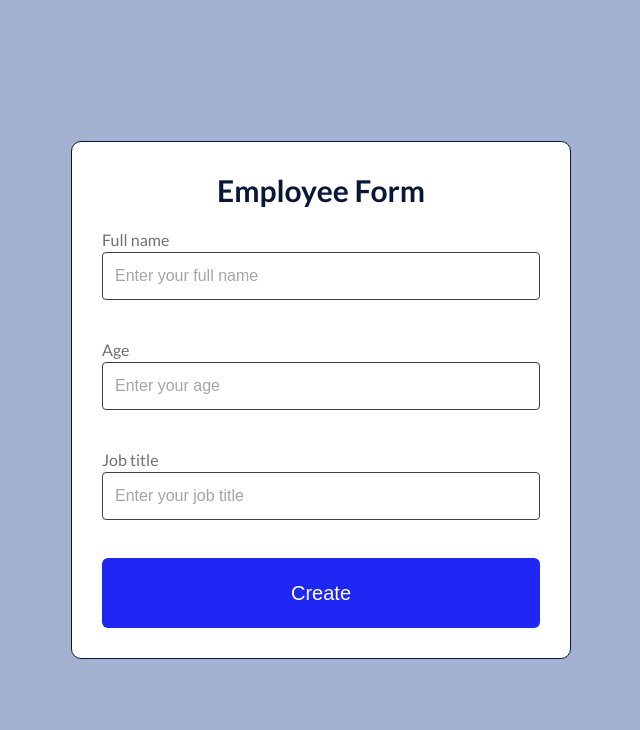
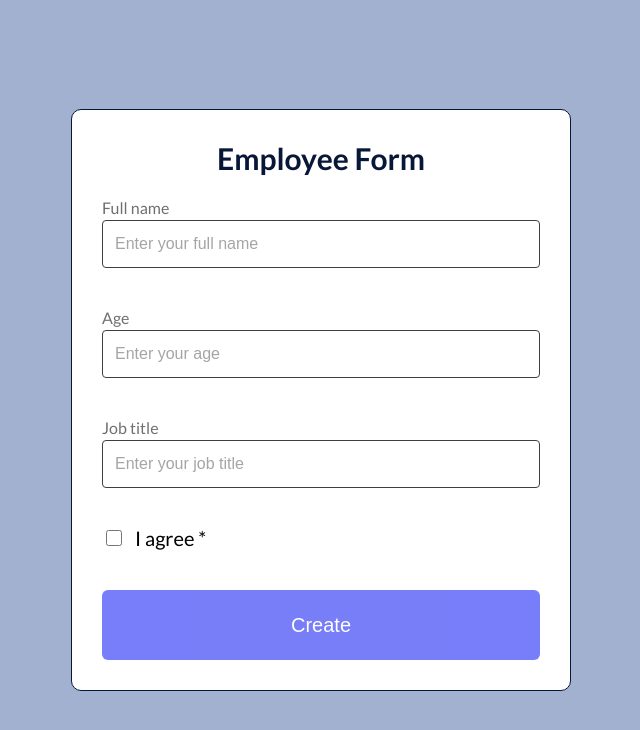
Before and after one commit to orekhov-vitaly/react_ts, a React (Vite) app: page / in a window 1280 px wide. Shown: the top 730 px of the page, without its empty margins (319-959 px from the left). Built offline with nearby package versions, Linux system fonts and the light colour scheme.

Commit message:
Add checkbox agreement in EployeeForm

```diff
--- a/src/App.tsx
+++ b/src/App.tsx
@@ -1,4 +1,3 @@
-import Homework12 from "homeworks/Homework12/Homework12";
 import GlobalStyles from "styles/GlobalStyles";
 
 // Импорты лекций
@@ -14,6 +13,7 @@ import GlobalStyles from "styles/GlobalStyles";
 // import Homework07 from "homeworks/Homework07/Homework07";
 // import Homework09 from "homeworks/Homework09/Homework09";
 // import Homework10 from "homeworks/Homework10/Homework10";
+import Homework12 from "homeworks/Homework12/Homework12";
 
 function App() {
     return (
--- a/src/components/EmployeeForm/EmployeeForm.tsx
+++ b/src/components/EmployeeForm/EmployeeForm.tsx
@@ -1,7 +1,14 @@
 import { useFormik } from "formik";
 import * as Yup from "yup";
 
-import { EmployeeFormComponent, Title } from "./styles";
+import {
+    EmployeeFormComponent,
+    Title,
+    CheckboxContainer,
+    Checkbox,
+    CheckboxLabel,
+    ErrorMessage,
+} from "./styles";
 import Input from "components/Input/Input";
 import Button from "components/Button/Button";
 import type { EmploeeFormValues } from "./types";
@@ -15,15 +22,15 @@ function EmployeeForm() {
             .typeError("Full name must be string"),
         age: Yup.number()
             .required("Age is required")
-            .test(
-                "Check adult",
-                "Age must be between 18 and 80",
-                (value) => value >= 18 && value <= 80
-            )
+            .min(18, "Min age - 18")
+            .max(80, "Max age - 80")
             .typeError("Age must be number"),
         jobTitle: Yup.string()
             .max(30, "Max 30 symbols")
             .typeError("Job title must be string"),
+        agreement: Yup.boolean()
+            .oneOf([true], "Accept agreement")
+            .required("Agreement is required"),
     });
 
     const formik = useFormik({
@@ -31,6 +38,7 @@ function EmployeeForm() {
             fullName: "",
             age: "",
             jobTitle: "",
+            agreement: false,
         } as EmploeeFormValues,
 
         validationSchema: schema,
@@ -40,6 +48,8 @@ function EmployeeForm() {
             console.log(values);
         },
     });
+
+    console.log(formik);
 
     return (
         <EmployeeFormComponent onSubmit={formik.handleSubmit}>
@@ -68,7 +78,18 @@ function EmployeeForm() {
                 error={formik.errors.jobTitle}
                 onChange={formik.handleChange}
             />
-            <Button name="Create" type="submit" />
+            <CheckboxContainer>
+                <Checkbox
+                    name="agreement"
+                    type="checkbox"
+                    id="agree_id"
+                    checked={formik.values.agreement}
+                    onChange={formik.handleChange}
+                />
+                <CheckboxLabel htmlFor="agree_id">I agree *</CheckboxLabel>
+            </CheckboxContainer>
+            <ErrorMessage>{formik.errors.agreement}</ErrorMessage>
+            <Button name="Create" type="submit" disabled={!formik.values.agreement} />
         </EmployeeFormComponent>
     );
 }
--- a/src/components/EmployeeForm/styles.ts
+++ b/src/components/EmployeeForm/styles.ts
@@ -22,3 +22,23 @@ export const Title = styled.div`
     font-weight: bold;
     text-align: center;
 `;
+
+export const CheckboxContainer = styled.div`
+    display: flex;
+    align-items: center;
+    gap: 10px;
+`;
+
+export const Checkbox = styled.input`
+    width: 16px;
+    height: 16px;
+`;
+
+export const CheckboxLabel = styled.label`
+    font-size: 20px;
+`;
+
+export const ErrorMessage = styled.div`
+    font-size: 16px;
+    color: red;
+`;
--- a/src/components/EmployeeForm/types.ts
+++ b/src/components/EmployeeForm/types.ts
@@ -2,4 +2,5 @@ export interface EmploeeFormValues {
     fullName: string;
     age: string;
     jobTitle: string;
+    agreement: boolean;
 }
```
Also changed, not shown: src/components/LoginForm/LoginForm.tsx (+14 -3 lines).
